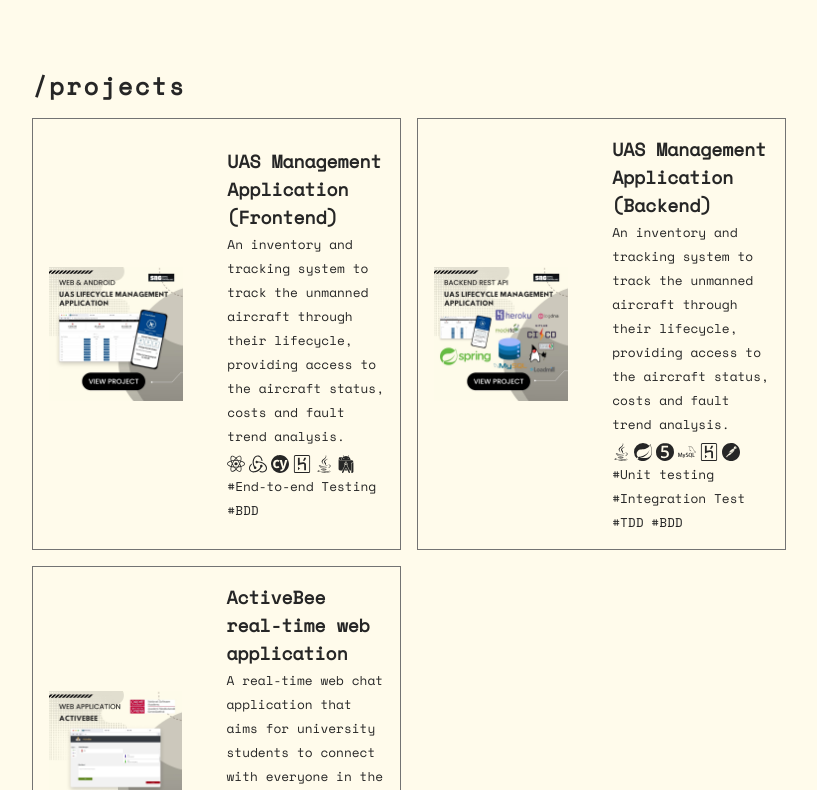
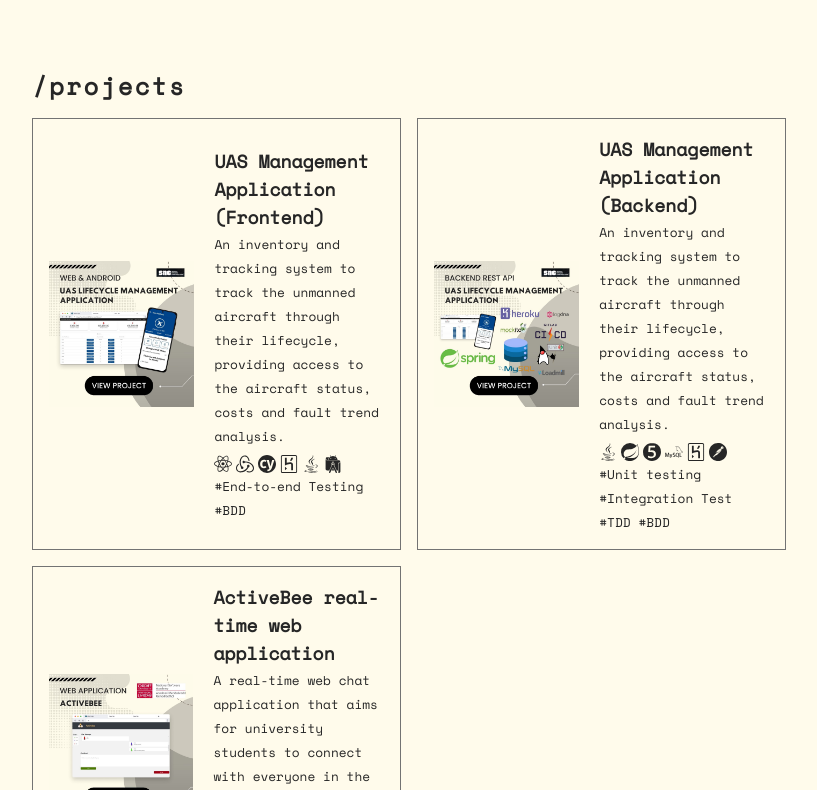
Before and after one commit to reicraftscodes/my-portfolio, a Next.js app: page / in a window 1280 px wide. Shown: the part 1810-2600 px from the top of the page, without its empty margins (231-1048 px from the left). Built offline with nearby package versions, Linux system fonts and the light colour scheme.

Commit message:
style : adjusted gap between image and the project desc

```diff
--- a/pages/index.js
+++ b/pages/index.js
@@ -132,7 +132,7 @@ export default function Home() {
           {PROJECTS.map((project) => (
             <div
               key={project.id}
-              className="flex items-center gap-11 justify-center border border-neutral-500 dark:border-amber-50 p-4"
+              className="flex items-center gap-5 justify-center border border-neutral-500 dark:border-amber-50 p-4"
               data-tip={project.title}
             >
               <a href={project.link} className=""><img src={project.image} className="max-w-full h-auto" /></a>
```
Also changed, not shown: 1 other file (tests, documents, lock files or other folders).
